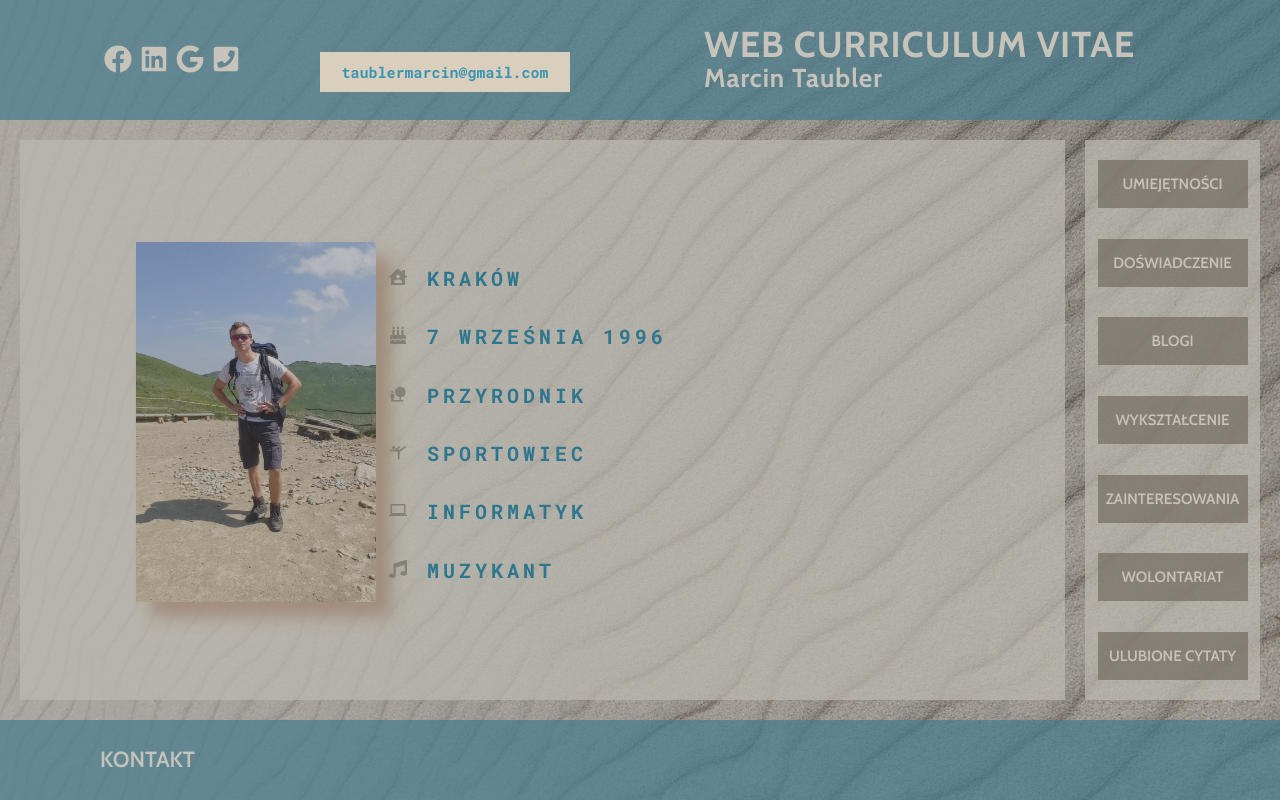
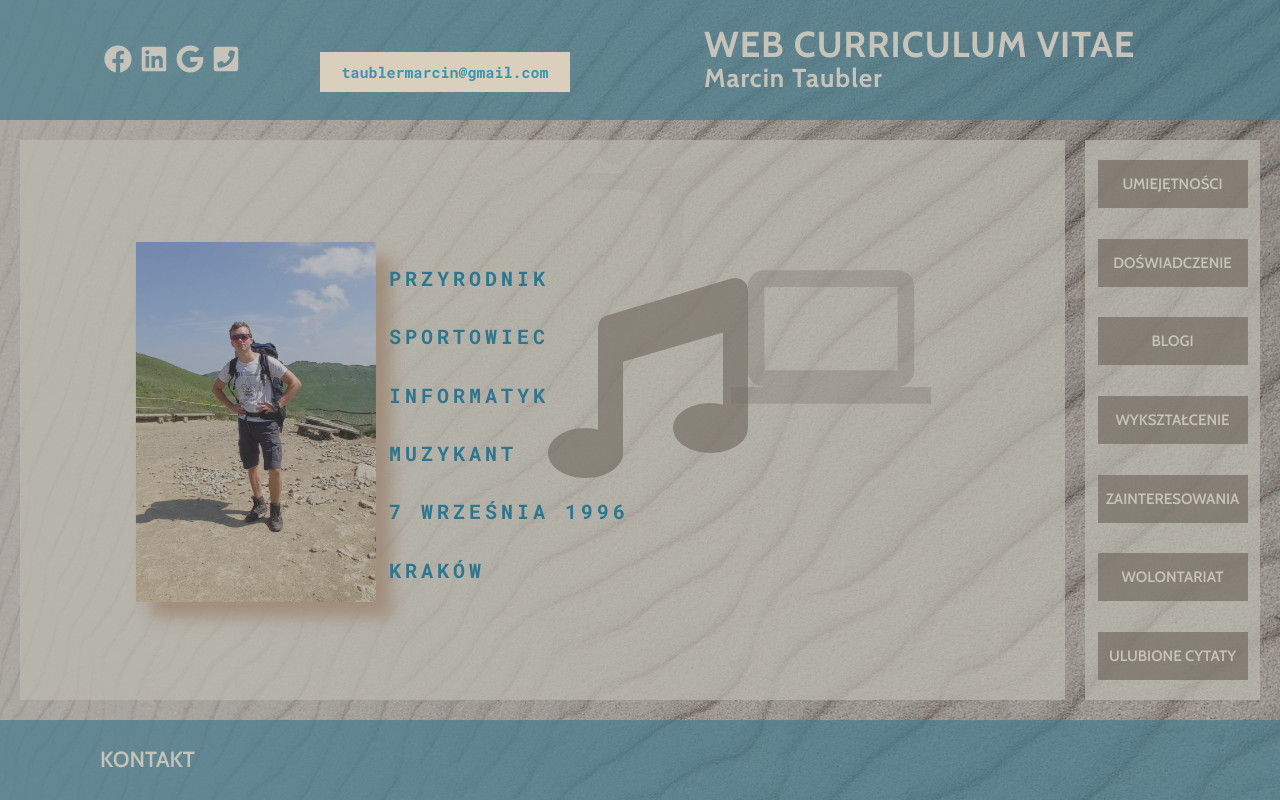
Before and after one commit to daily-webdev/e-cv, a React app: page / in a window 1280 px wide. Both pictures are taken after a click on the button 190 px from the left and 62 px from the top of the page. Built offline with nearby package versions, Linux system fonts and the light colour scheme.

Commit message:
add random move to big icons

```diff
--- a/src/pages/MainPage.js
+++ b/src/pages/MainPage.js
@@ -1,20 +1,25 @@
 import React, { PureComponent, useState } from "react";
 import "../styles/pages.scss";
-import "../styles/mainpage.scss"
-import "../styles/images.scss"
-import "../styles/components.scss"
+import "../styles/mainpage.scss";
+import "../styles/images.scss";
+import "../styles/components.scss";
+import { FaBirthdayCake, FaHouseUser, FaMusic } from "react-icons/fa";
+
 import {
-  FaBirthdayCake,
-  FaHouseUser,
-  FaMusic,
-  FaComputer
-} from "react-icons/fa";
-
-import {MdNaturePeople,
+  MdNaturePeople,
   MdOutlineSportsGymnastics,
-  MdComputer} from "react-icons/md"
+  MdComputer,
+} from "react-icons/md";
 
 function MainPage() {
+
+  let blankX = ["", "", "", "", "", ""];
+  const randomsX = blankX.map(() => Math.floor(Math.random() * 25 + 50));
+
+  let blankY = ["", "", "", "", "", ""];
+  const randomsY = blankY.map(() => Math.floor(Math.random() * 50 - 25));
+  console.log(randomsX);
+
   return (
     <>
       <section className="page page__main">
@@ -22,23 +27,63 @@ function MainPage() {
           {/* <img className="cloud1" src="../../public/img/cloud.png" alt="" />
           <img className="cloud2" src="../../public/img/cloud.png" alt="" />
           <img className="cloud3" src="../../public/img/cloud.png" alt="" /> */}
-          <div className="image threeFirstMove"><img  src="../../public/img/me1.jpg" alt="" /></div>
-          <div className="image threeSecondMove">   <img  src="../../public/img/me2.jpg" alt="" /></div>
-          <div className="image threeThirdMove"><img  src="../../public/img/me3.jpg" alt="" /></div>
+          <div className="image threeFirstMove">
+            <img src="../../public/img/me1.jpg" alt="" />
+          </div>
+          <div className="image threeSecondMove">
+            {" "}
+            <img src="../../public/img/me2.jpg" alt="" />
+          </div>
+          <div className="image threeThirdMove">
+            <img src="../../public/img/me3.jpg" alt="" />
+          </div>
           <div className="about">
             <ul className="list">
-              <li className="about1"><span><FaHouseUser /></span>Kraków</li>
-              <li className="about2"><span><FaBirthdayCake /></span>7 września 1996</li>
-              <li className="about3"><span><MdNaturePeople /></span>przyrodnik</li>
-              <li className="about4"><span><MdOutlineSportsGymnastics /></span>sportowiec</li>
-              <li className="about5"><span><MdComputer /></span>informatyk</li>
-              <li className="about6"><span><FaMusic /></span>muzykant</li>
+              <li className="about1">przyrodnik</li>
+              <li className="about2">sportowiec</li>
+              <li className="about3">informatyk</li>
+              <li className="about4">muzykant</li>
+              <li className="about5">7 września 1996</li>
+              <li className="about6">Kraków</li>
             </ul>
           </div>
-
-
-
+          <div
+            className="bigIcon move1"
+            style={{ "--x": randomsX[0] + "vw", "--y": randomsY[0] + "vh" }}
+          >
+            <FaHouseUser />
           </div>
+          <div
+            className="bigIcon move2"
+            style={{ "--x": randomsX[1] + "vw", "--y": randomsY[1] + "vh" }}
+          >
+            <FaBirthdayCake />
+          </div>
+          <div
+            className="bigIcon move3"
+            style={{ "--x": randomsX[2] + "vw", "--y": randomsY[2] + "vh" }}
+          >
+            <MdNaturePeople />
+          </div>
+          <div
+            className="bigIcon move4"
+            style={{ "--x": randomsX[3] + "vw", "--y": randomsY[3] + "vh" }}
+          >
+            <MdOutlineSportsGymnastics />
+          </div>
+          <div
+            className="bigIcon move5"
+            style={{ "--x": randomsX[4] + "vw", "--y": randomsY[4] + "vh" }}
+          >
+            <MdComputer />
+          </div>
+          <div
+            className="bigIcon move6"
+            style={{ "--x": randomsX[5] + "vw", "--y": randomsY[5] + "vh" }}
+          >
+            <FaMusic />
+          </div>
+        </div>
       </section>
     </>
   );
--- a/src/styles/mainpage.scss
+++ b/src/styles/mainpage.scss
@@ -132,7 +132,7 @@ ul {
 }
 }
 
-@keyframes aboutText {
+@keyframes aboutText1 {
     0% {
 
       opacity: 0;
@@ -150,7 +150,7 @@ ul {
 
   }
 
-  @keyframes aboutText1 {
+  @keyframes aboutText2 {
     0% {
 
       opacity: 0;
@@ -167,7 +167,7 @@ ul {
     }
   }
 
-  @keyframes aboutText2 {
+  @keyframes aboutText3 {
     0% {
 
       opacity: 0;
@@ -184,7 +184,7 @@ ul {
     }
   }
 
-  @keyframes aboutText3 {
+  @keyframes aboutText4 {
     0% {
 
       opacity: 0;
@@ -201,7 +201,7 @@ ul {
     }
   }
 
-  @keyframes aboutText4 {
+  @keyframes aboutText5 {
     0% {
 
       opacity: 0;
@@ -218,7 +218,7 @@ ul {
     }
   }
 
-  @keyframes aboutText5 {
+  @keyframes aboutText6 {
     0% {
 
       opacity: 0;
@@ -236,31 +236,82 @@ ul {
   }
 
   .about1 {
-    animation: aboutText 3s 0s ease-in 1;
+    animation: aboutText1 3s 0s ease-in 1;
     opacity: 1;
   }
 
   .about2 {
-    animation: aboutText1 4s 0s ease-in 1;
+    animation: aboutText2 4s 0s ease-in 1;
     opacity: 1;
   }
 
   .about3 {
-    animation: aboutText2 5s 0s ease-in 1;
+    animation: aboutText3 5s 0s ease-in 1;
     opacity: 1;
   }
 
   .about4 {
-    animation: aboutText3 6s 0s ease-in 1;
+    animation: aboutText4 6s 0s ease-in 1;
     opacity: 1;
   }
 
   .about5 {
-    animation: aboutText4 7s 0s ease-in 1;
+    animation: aboutText5 7s 0s ease-in 1;
     opacity: 1;
   }
 
   .about6 {
-    animation: aboutText5 8s 0s ease-in 1;
+    animation: aboutText6 8s 0s ease-in 1;
     opacity: 1;
   }
+
+
+  @keyframes iconMove {
+    0% {
+      opacity: 0;
+
+    }
+
+    10% {
+      opacity: 1;
+    }
+
+    100% {
+      opacity: 0;
+      left: var(--x);
+      top: calc(50vh - var(--y));
+
+    }
+  }
+
+  .bigIcon {
+    color: variables.$dark-sand;
+    font-size: 200px;
+    position: fixed;
+    top: 50vh;
+    left: 50vw;
+    transform: translate(-50%, -50%);
+    opacity: 0;
+
+  }
+
+
+.move1 {
+  animation: iconMove 3s 3s ease-out 1;
+}
+
+.move2 {
+  animation: iconMove 3s 4s ease-out 1;
+}
+.move3 {
+  animation: iconMove 3s 5s ease-out 1;
+}
+.move4 {
+  animation: iconMove 3s 6s ease-out 1;
+}
+.move5 {
+  animation: iconMove 3s 7s ease-out 1;
+}
+.move6 {
+  animation: iconMove 3s 8s ease-out 1;
+}
```
